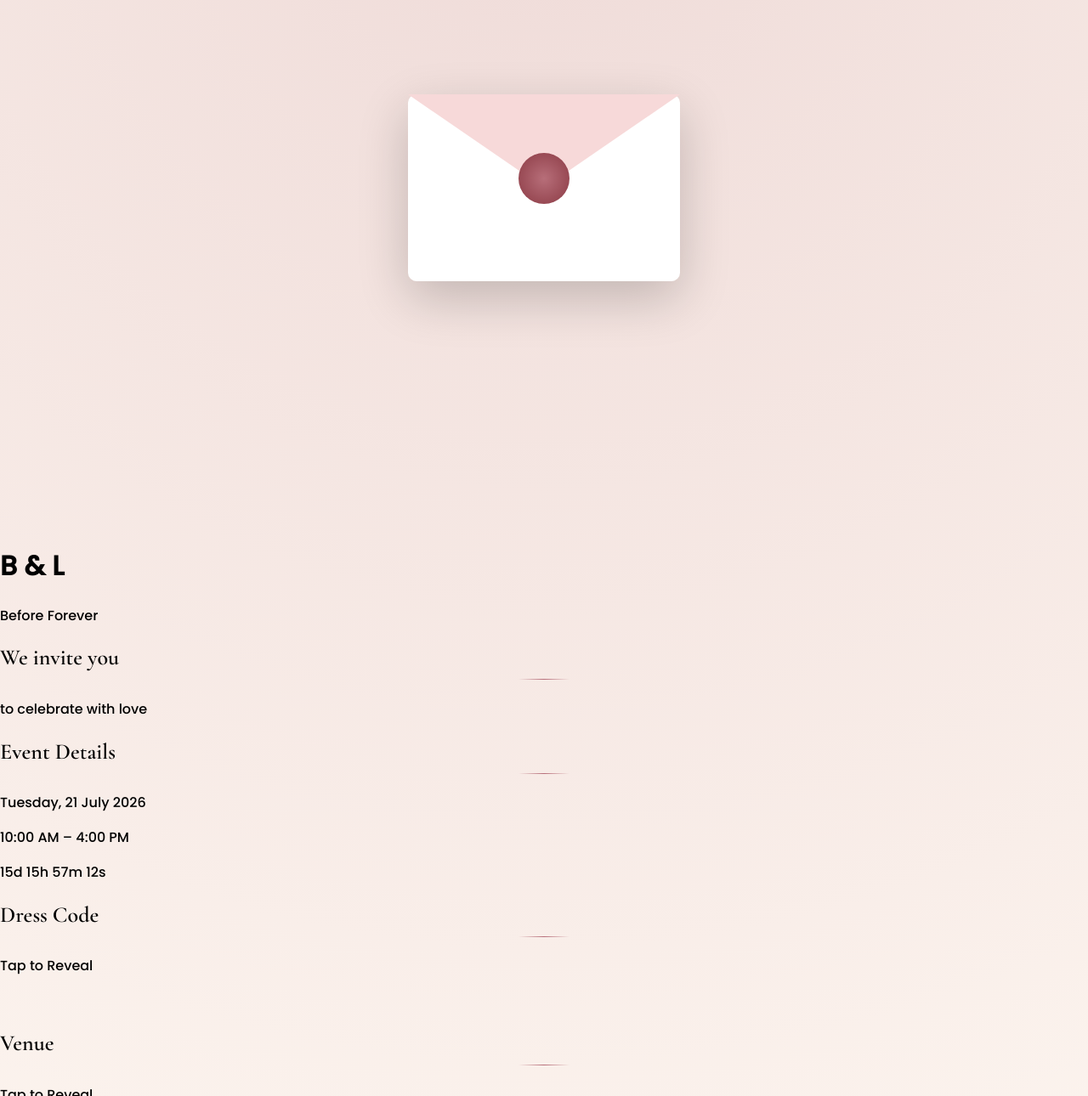
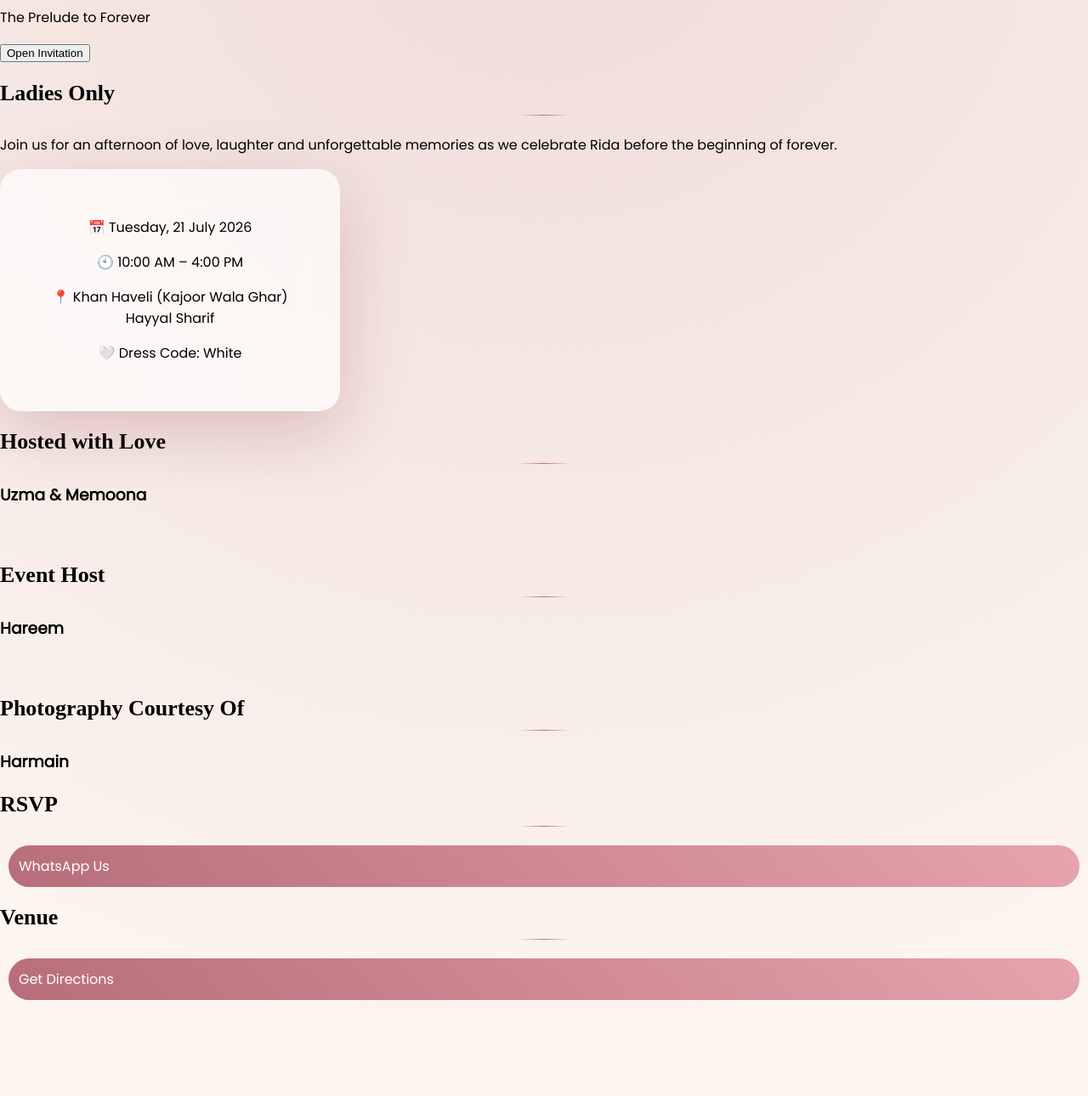
Before and after one commit to labdryhjckfgufdtrseg/Luncheon-Invite, a plain HTML site: page index.html in a window 1280 px wide. Shown: the part 179-1469 px from the top of the page at 85% size. After the commit the page ends 1366 px from the top, so only its background shows below. Drawn offline with nearby package versions, Linux system fonts and the light colour scheme.

Commit message:
Update index.html

```diff
--- a/index.html
+++ b/index.html
@@ -3,74 +3,103 @@
 <head>
 <meta charset="UTF-8">
 <meta name="viewport" content="width=device-width, initial-scale=1.0">
+<title>B & L | Bridal Brunch & Luncheon</title>
 
-<title>Invitation</title>
-
-<link href="https://fonts.googleapis.com/css2?family=Great+Vibes&family=Cormorant+Garamond:wght@400;600&family=Poppins:wght@300;500&display=swap" rel="stylesheet">
+<link rel="preconnect" href="https://fonts.googleapis.com">
+<link href="https://fonts.googleapis.com/css2?family=Cinzel:wght@400;600&family=Great+Vibes&family=Poppins:wght@300;400&display=swap" rel="stylesheet">
 
 <link rel="stylesheet" href="style.css">
 </head>
 
 <body>
 
-<audio id="music" src="music.mp3" loop></audio>
+<div class="hero">
 
-<!-- ENVELOPE -->
-<div class="envelope-screen" id="envelopeScreen">
-  <div class="envelope" id="envelope">
-    <div class="flap"></div>
-    <div class="seal" id="seal"></div>
+<div class="overlay">
 
-    <div class="letter">
-      <h1>B & L</h1>
-      <p>Bridal Brunch & Luncheon</p>
-      <p>Before Forever</p>
-      <p>Hosted with Love by</p>
-      <p>Uzma & Memoona</p>
-    </div>
-  </div>
-</div>
+<h3>B & L</h3>
 
-<!-- PHONE APP -->
-<div class="phone hidden" id="app">
+<h1>Bridal Brunch<br>& Luncheon</h1>
 
-  <div class="screen">
-    <h1 class="logo">B & L</h1>
-    <p>Before Forever</p>
-  </div>
+<p class="tagline">The Prelude to Forever</p>
 
-  <div class="screen">
-    <h2>We invite you</h2>
-    <p>to celebrate with love</p>
-  </div>
-
-  <div class="screen">
-    <h2>Event Details</h2>
-    <p>Tuesday, 21 July 2026</p>
-    <p>10:00 AM – 4:00 PM</p>
-    <div id="countdown"></div>
-  </div>
-
-  <div class="screen">
-    <h2>Dress Code</h2>
-    <div class="btn" onclick="reveal(this)">Tap to Reveal</div>
-    <p class="hidden-text">🤍 White</p>
-  </div>
-
-  <div class="screen">
-    <h2>Venue</h2>
-    <div class="btn" onclick="reveal(this)">Tap to Reveal</div>
-    <p class="hidden-text">📍 Khan Haveli (Kajoor Wala Ghar)</p>
-  </div>
-
-  <div class="screen">
-    <h2>RSVP</h2>
-    <a href="https://wa.me/923352455577">WhatsApp</a>
-    <a href="https://maps.google.com/?q=33.5404378,73.0068601">Location</a>
-  </div>
+<button id="enter">
+Open Invitation
+</button>
 
 </div>
 
+</div>
+
+<section class="details">
+
+<h2>Ladies Only</h2>
+
+<p>
+Join us for an afternoon of love,
+laughter and unforgettable memories
+as we celebrate Rida before
+the beginning of forever.
+</p>
+
+<div class="card">
+
+<p>📅 Tuesday, 21 July 2026</p>
+
+<p>🕙 10:00 AM – 4:00 PM</p>
+
+<p>📍 Khan Haveli (Kajoor Wala Ghar)<br>
+Hayyal Sharif</p>
+
+<p>🤍 Dress Code: White</p>
+
+</div>
+
+</section>
+
+<section class="hosts">
+
+<h2>Hosted with Love</h2>
+
+<h3>Uzma & Memoona</h3>
+
+<br>
+
+<h2>Event Host</h2>
+
+<h3>Hareem</h3>
+
+<br>
+
+<h2>Photography Courtesy Of</h2>
+
+<h3>Harmain</h3>
+
+</section>
+
+<section class="rsvp">
+
+<h2>RSVP</h2>
+
+<a href="https://wa.me/923352455577">
+WhatsApp Us
+</a>
+
+</section>
+
+<section class="location">
+
+<h2>Venue</h2>
+
+<a href="https://maps.google.com/?q=33.5404378,73.0068601">
+
+Get Directions
+
+</a>
+
+</section>
+
 <script src="script.js"></script>
+
 </body>
 </html>
```
